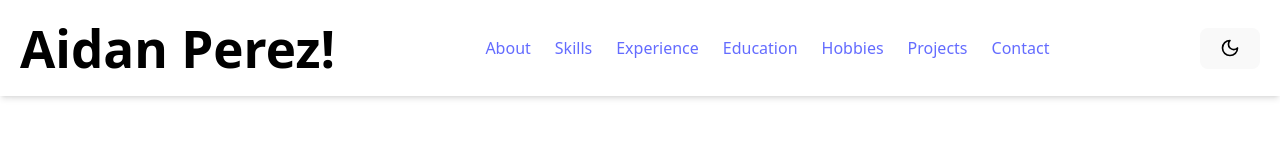
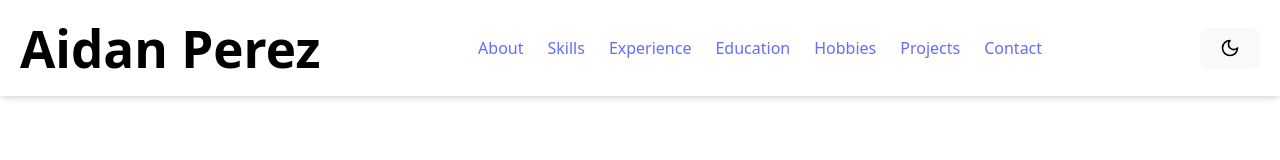
Before and after one commit to aidanperez2000/react-portfolio, a React (Vite) app in the folder my-portfolio/: page / in a window 1280 px wide. Shown: the top 160 px of the page. Built offline with nearby package versions, Linux system fonts and the light colour scheme.

Commit message:
Remove Exclamation Mark Afte Name

```diff
--- a/my-portfolio/src/components/Portfolio.tsx
+++ b/my-portfolio/src/components/Portfolio.tsx
@@ -20,7 +20,7 @@
     <div className={darkMode ? "dark bg-gray-900 text-white min-h-screen" : "bg-white text-gray-900 min-h-screen"}>
       {/* Navbar */}
       <nav className="p-5 flex justify-between items-center shadow-md fixed top-0 left-0 w-full bg-white dark:bg-gray-900 z-50">
-        <h1 className="text-2xl font-bold text-black">Aidan Perez!</h1>
+        <h1 className="text-2xl font-bold text-black">Aidan Perez</h1>
         <ul className="flex space-x-6">
           <li><a href="#about" className="hover:text-blue-500">About</a></li>
           <li><a href="#skills" className="hover:text-blue-500">Skills</a></li>
```
